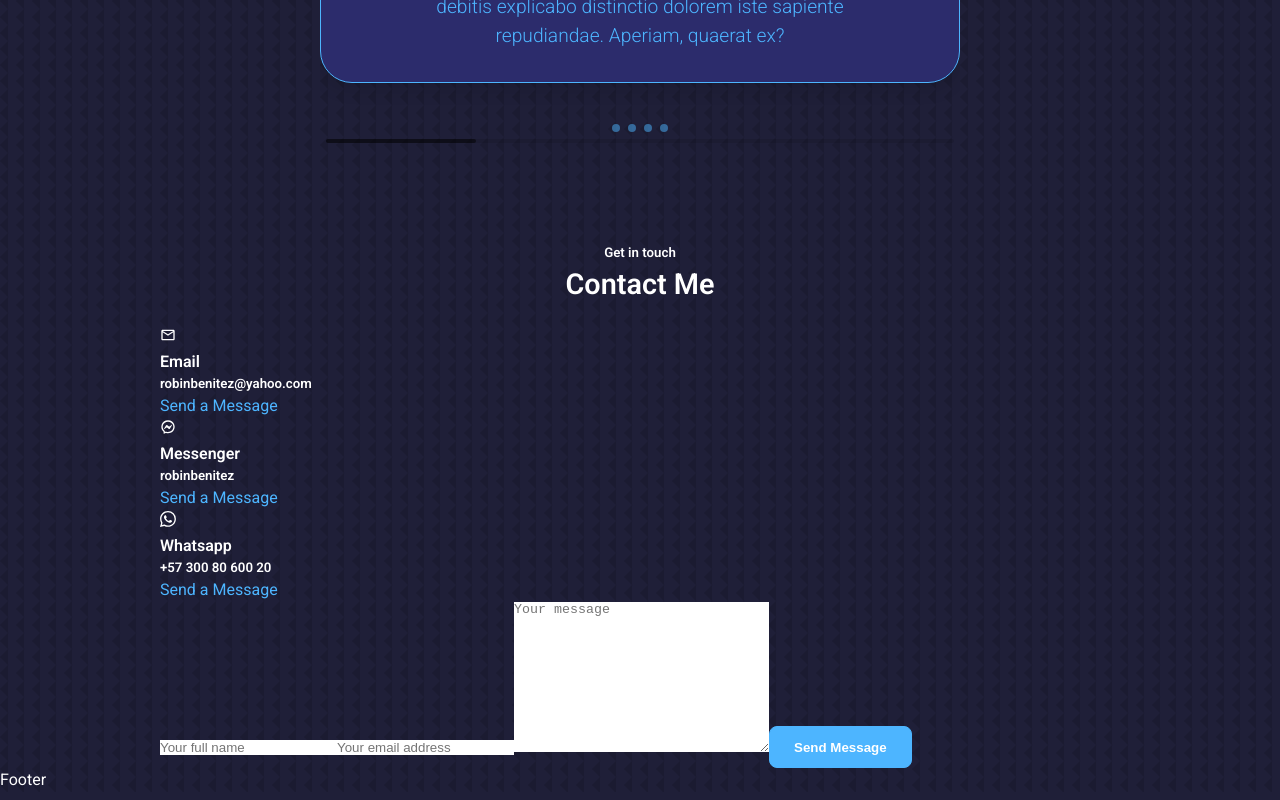
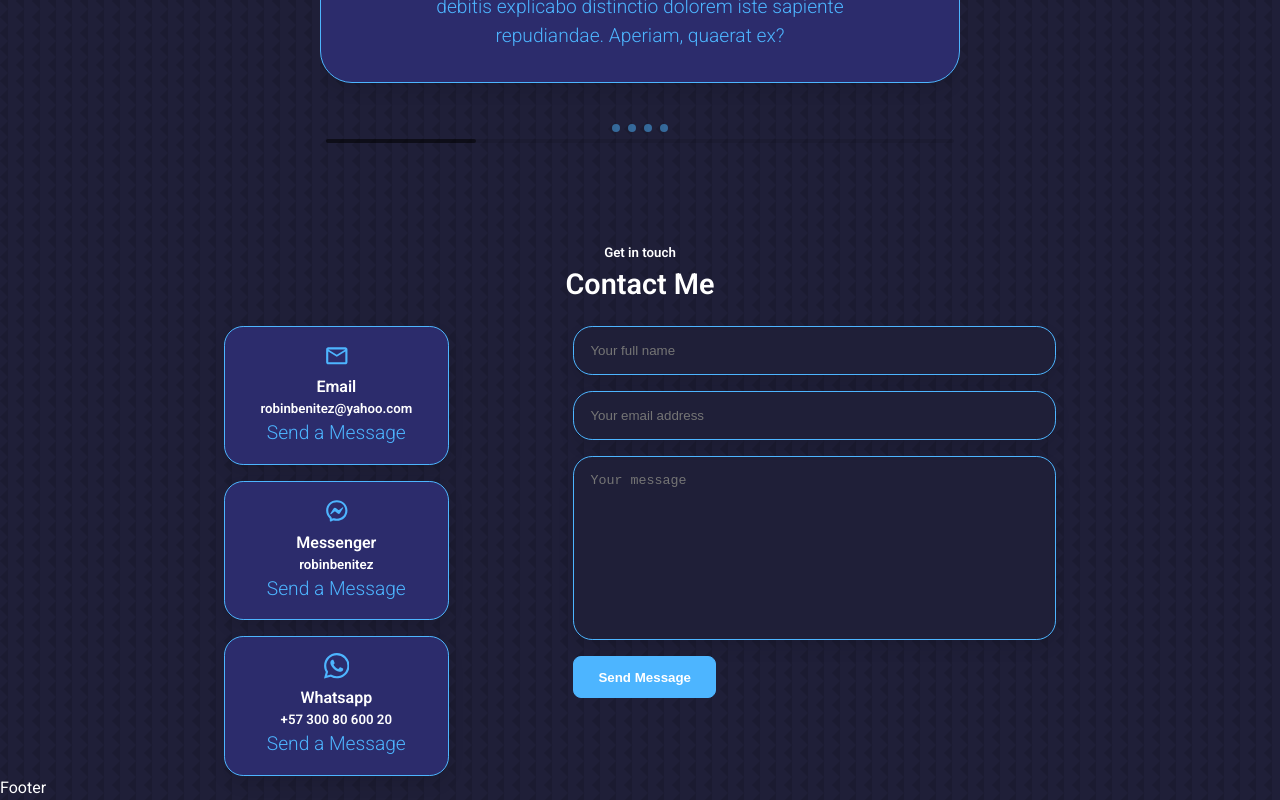
Before and after one commit to robinbenitezmora/Portfolio-Full-Stack-Robin, a React (Create React App) app: page / in a window 1280 px wide. Shown: the part 3895-4695 px from the top of the page. Built offline with nearby package versions, Linux system fonts and the light colour scheme.

Commit message:
Add styles to 'Contact' component

```diff
--- a/src/components/contact/contact.css
+++ b/src/components/contact/contact.css
@@ -0,0 +1,60 @@
+.container.contact__container {
+  display: grid;
+  grid-template-columns: 27% 58%;
+  width: 65%;
+  gap: 15%;
+}
+
+.contact__options {
+  display: flex;
+  flex-direction: column;
+  justify-content: space-between;
+  gap: 1rem;
+}
+
+.contact__option {
+  text-align: center;
+  padding: 1rem;
+  background: var(--color-bg-variant);
+  border-radius: 1.2rem;
+  border: 1px solid var(--color-primary);
+  box-shadow: 0 0.5rem 1rem rgba(0, 0, 0, 0.1);
+  transition: var(--transition);
+}
+
+.contact__option:hover {
+  background: transparent;
+  border: 1px solid var(--color-primary);
+  box-shadow: 0 0.5rem 1rem rgba(0, 0, 0, 0.1);
+}
+
+.contact__option-icon {
+  font-size: 1.6rem;
+  color: var(--color-primary);
+}
+
+.contact__option a {
+  color: var(--color-primary);
+  font-size: 1.2rem;
+  font-weight: 300;
+  line-height: 1.5;
+  margin: 1rem auto;
+}
+
+form {
+  display: flex;
+  flex-direction: column;
+  gap: 1rem;
+}
+
+input,
+textarea {
+  padding: 1rem;
+  background: var(--color-bg);
+  border-radius: 1.2rem;
+  border: 1px solid var(--color-primary);
+  box-shadow: 0 0.5rem 1rem rgba(0, 0, 0, 0.1);
+  transition: var(--transition);
+  color: var(--color-white);
+  resize: none;
+}
```
